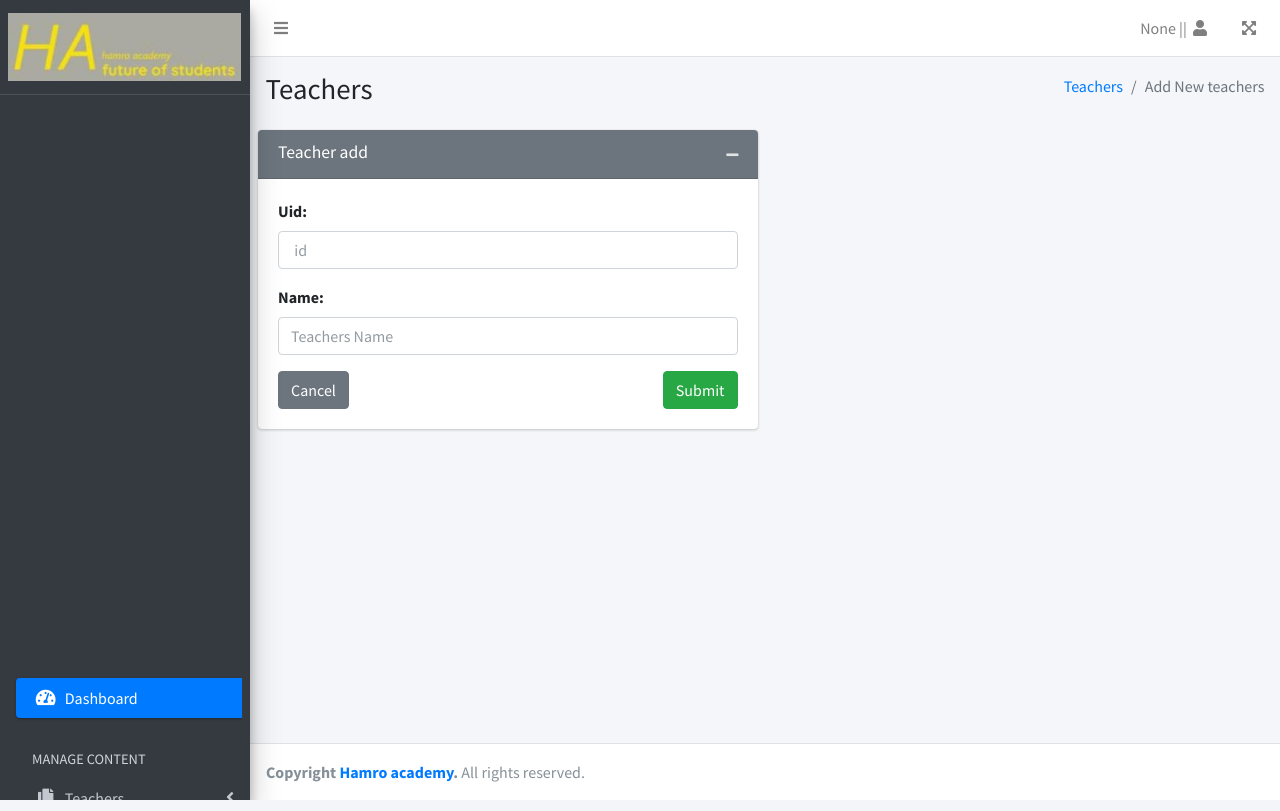
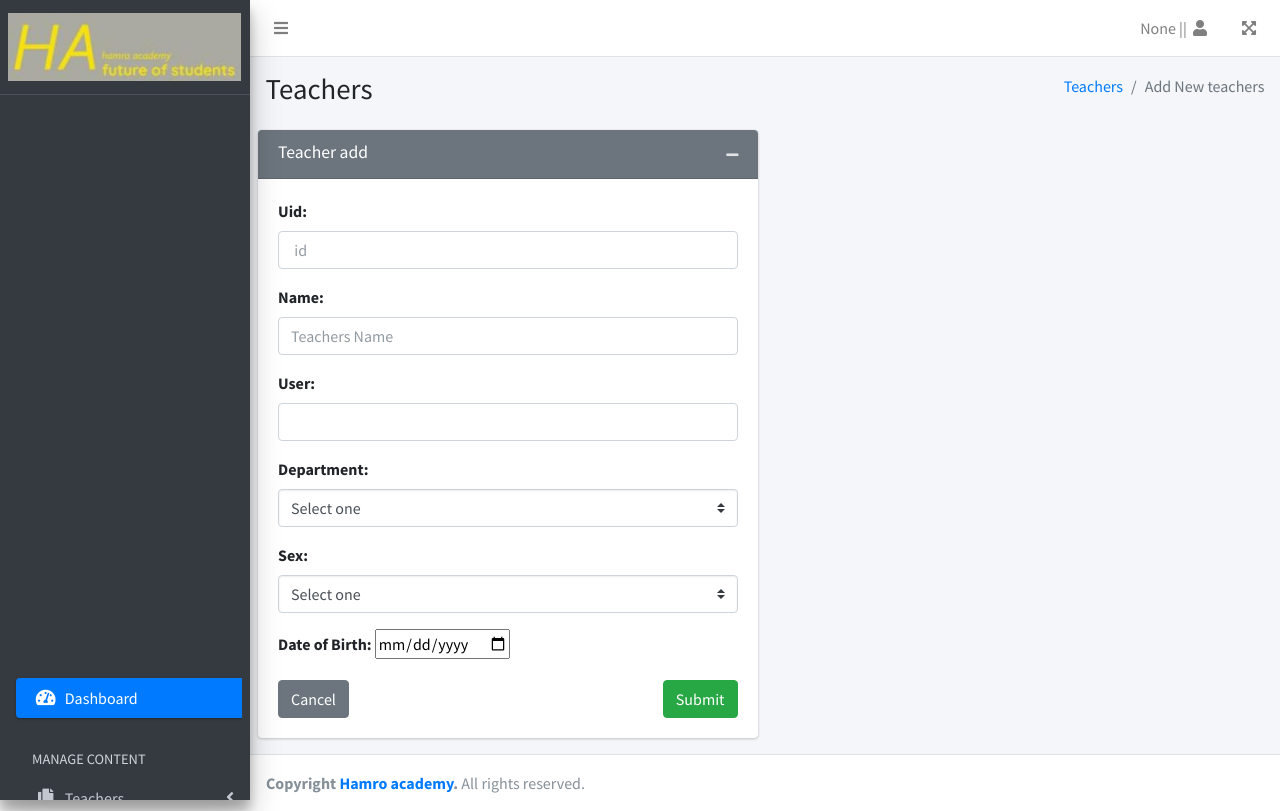
Before and after one commit to maheshwor003/HamroAcademyProject-, a Django app: page /Administration/addteacher/ in a window 1280 px wide. Run offline with Django 4.2, Linux system fonts and the light colour scheme; some libraries are stand-ins or nearby versions.

Commit message:
room and teacher

```diff
--- a/Administration/template/Administration/add-teacher.html
+++ b/Administration/template/Administration/add-teacher.html
@@ -62,6 +62,32 @@
                                     {{ form.as_p }}
 
                                 </div>
+                                <div class="form-group">
+                                    <label for="inputName">User:</label>
+                                    <input type="text" id="inputName" class="form-control">
+                                </div>
+                                <div class="form-group ">
+                                    <label for="inputStatus ">Department:</label>
+                                    <select id="inputStatus " class="form-control custom-select ">
+                          <option selected disabled>Select one</option>
+                          <option>Civil Engineering</option>
+                          <option>Computer engineering</option>
+                        </select>
+                                </div>
+                                <div class="form-group ">
+                                    <label for="inputStatus ">Sex:</label>
+                                    <select id="inputStatus " class="form-control custom-select ">
+                          <option selected disabled>Select one</option>
+                          <option>Male</option>
+                          <option>Female</option>
+                        </select>
+                                </div>
+                                <div class="form-group">
+                                    <label for="birthday">Date of Birth:</label>
+                                    <input type="date" id="birthday" name="birthday">
+                                </div>
+
+
 
                             </fieldset>
                             <div class="row ">
```
Also changed, not shown: Administration/template/Administration/addroom.html (+29 -2 lines).
